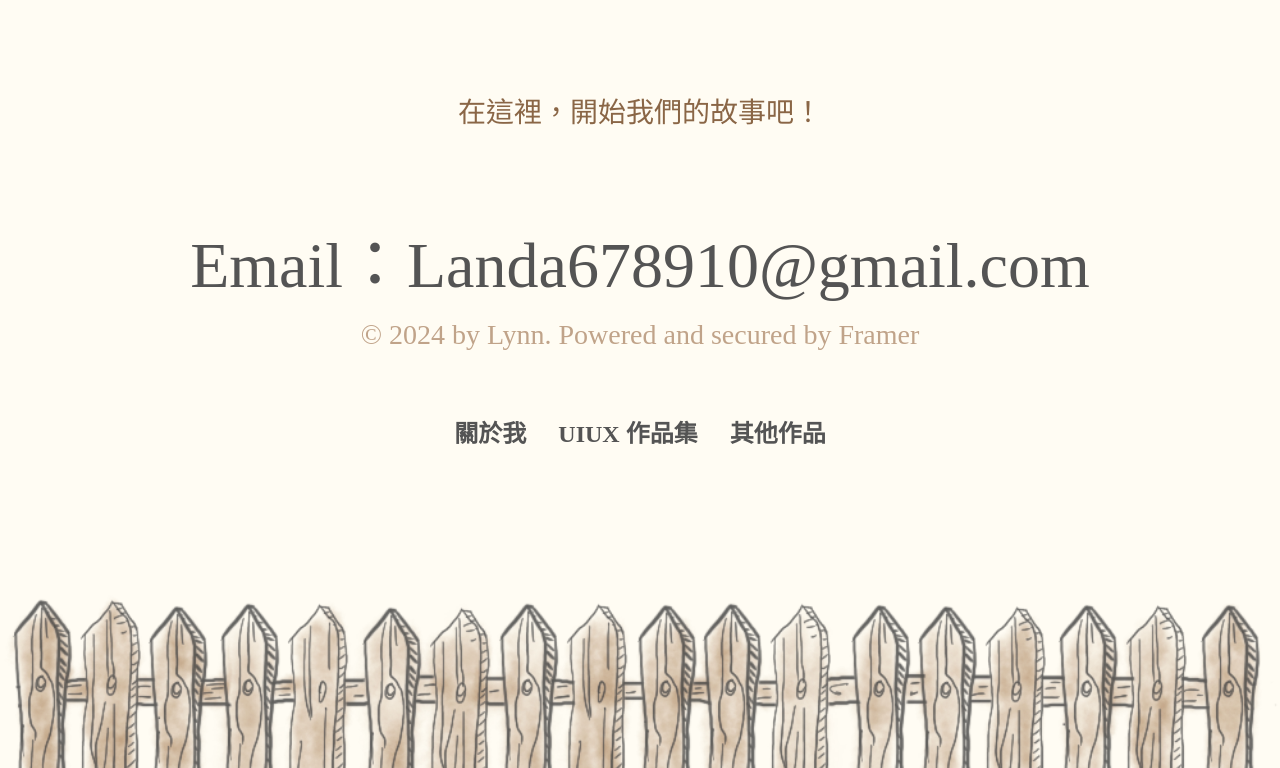
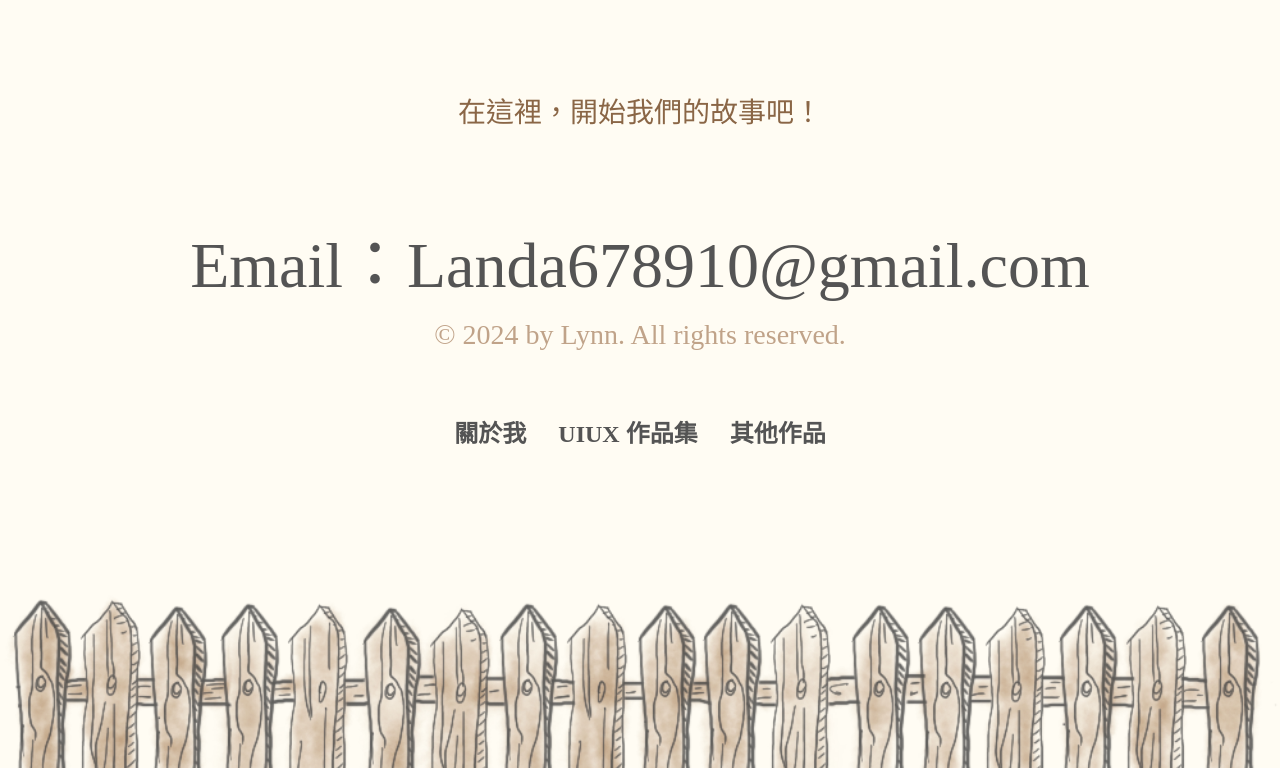
Before and after one commit to Lynn-7701/Lynn.Y-, a plain HTML site: page other-works.html in a window 1280 px wide. Shown: the part 4829-5597 px from the top of the page. Drawn offline with Linux system fonts and the light colour scheme; a web font is replaced by a local one.

Commit message:
Update other-works.html

```diff
--- a/other-works.html
+++ b/other-works.html
@@ -314,7 +314,7 @@
             </div>
             <div class="info-group">
                 <p class="info">Email：Landa678910@gmail.com</p>
-                <p class="copyright">© 2024 by Lynn. Powered and secured by Framer</p>
+                <p class="copyright">© 2024 by Lynn. All rights reserved.</p>
             </div>
             <div class="nav">
                 <div class="nav-item">
```
